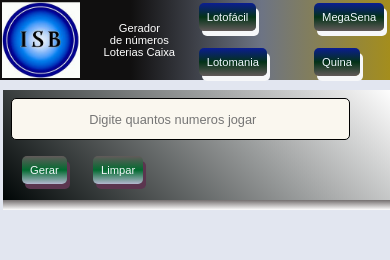
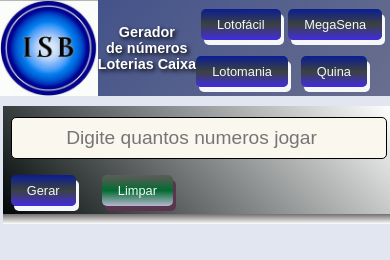
Before and after one commit to RogerioRuffino/Loto, a plain HTML site: page index.html in a window 390 px wide. Drawn offline with Linux system fonts and the light colour scheme.

Commit message:
Update style.css

```diff
--- a/style.css
+++ b/style.css
@@ -1,69 +1,91 @@
 /* @import url('https://fonts.googleapis.com/css2?family=Amatic+SC&display=swap'); */
 
-*{
+* {
     margin:0;
     padding:0;
-    /* font-size: 1rem; */
     border:0;
   }
+  body {
+    background-color:rgb(226, 230, 240);
+    width:100%;
+    font-family: 'amatic sc', sans-serif;
+    font-size:14px;
+  }
+/* ======================================================================================================== */
+.cab {
+  width: 100%;
+  height:12%;
+  display: inline-flex;
+  justify-content: space-between;
+  align-items: center;
+  align-self: center;
+  margin-bottom: 10px;
+  background:linear-gradient(-45deg,rgb(98, 73, 73), rgb(130, 130, 145),rgb(60, 77, 137),rgb(54, 37, 6),rgb(129, 77, 14));
+  background-size: 600% 600%;
+  animation: backgroundTransition 11s ease-in-out infinite;
 
-  .title{
+}
 
-    color: #ffff;
-    font-size:5rem;
-    align-self: center;
+@keyframes backgroundTransition {
+  0% {
+      background-position: 0% 50%;
+  }
+  50% {
+      background-position: 50% 100%;
+  }
+  100% {
+      background-position: 0% 90%;
+  }
+}
+
+
+.logo {
+  height:100%;
+}
+
+.title {
+  font-size: 2.8rem;
+  font-weight: bold;
   text-align: center;
+  color: white;
+  text-shadow: 2px 2px 4px black;
 }
+
+
 .bt1{
-    display:flex-cloumn;
-    align-self: center;
+  /* padding: 3%; */
+  text-align:center;
+
 }
 .bt2 {
-
-    display:flex-cloumn;
-    align-self: center;
+  /* padding: 3%; */
   padding-right: 2%;
+  text-align:center;
 }
-
-  .b1 {
-    font-size:3rem;
-    margin-right: 3%;
+  .b1, .b2 {
+    font-size: 2rem;
     height: 25%;
-    align-self: center;
-    background: linear-gradient(to bottom, rgb(11, 29, 146), rgb(3, 50, 23), #625a5a);
+    background: linear-gradient(to bottom, rgb(11, 29, 146), rgb(60, 66, 63), #412ce2);
     color:aliceblue;
-    padding: 8px 8px;
-    border: 0px rgb(245, 235, 235) solid;
+    padding: 0.5rem 1rem;
+    border: 0px rgb(3, 2, 2) solid;
     border-radius: 5px;
     box-shadow: 3px 5px rgb(246, 247, 249);
     transition-duration: 0.3s;
 
+
   }
 
-   .b2 {
-    font-size:3rem;
+
+  .b3 {
+    font-size: 2rem;
     width: fit-content;
     margin-left:3%;
     height: 15%;
     align-self: center;
     background: linear-gradient(to top, rgb(181, 184, 208), rgb(2, 107, 48), #625a5a);
     color:rgb(244, 248, 251);
-    padding: 8px 8px;
-    border: 0px rgb(255, 255, 255) solid;
-    border-radius: 5px;
-    box-shadow: 3px 5px rgb(91, 53, 79);
-    transition-duration: 0.3s;
-
-  }
-  .b3 {
-    font-size:3rem;
-    width: fit-content;
-    margin-left:3%;
-    height: 15%;
-    align-self: center;
-    background: linear-gradient(to top, rgb(181, 184, 208), rgb(2, 107, 48), #625a5a);
-    color:rgb(244, 248, 251);
-    padding: 8px 8px;
+    padding: 0.5rem 1rem;
     border: 0px rgb(255, 255, 255) solid;
     border-radius: 5px;
     box-shadow: 3px 5px rgb(91, 53, 79);
@@ -71,53 +93,16 @@
 
   }
 
-  body {
-    background-color:rgb(226, 230, 240);
-    width:100%;
-    font-family: 'amatic sc', sans-serif;
-    font-size:14px;
-  }
-  .cab {
-    width: 100%;
-    background: linear-gradient(to bottom, #000000, #ffffff);
-    background: linear-gradient(to right, rgb(16, 15, 15), rgb(16, 15, 15), rgb(109, 116, 132), #a58e1b);
-    display: inline-flex;
-    justify-content: space-between;
-    align-items: center;
-    animation: backgroundTransition 8s ease-in-out infinite;
-    position: relative;
-    padding-left:2px;
-    padding-top:2px;
-    padding-bottom: 2px;
-    margin-bottom: 10px;
+  .b2:hover, .b1:hover, b3:hover {
 
-    background-size: 100% 100%;
-    }
-
-    .cab .logo  {
-      width: 20%;
-      height: 20%;
-      align-self: center;
-
-    }
-
-    .cab  .logo img {
-      padding-top: 4%;
-      padding-left: 2%;
-    }
-
-
-
-
-    .b2:hover, .b1:hover, b3:hover {
     background: linear-gradient(to top, rgb(181, 184, 208), rgb(41, 159, 163), #625a5a);
     transition-duration: 0.3s;
+    align-self: center;
   }
   .b1:active, .b2:active, .b3:active {
     box-shadow: none;
     transform: translateY(10px);
   }
-
 
     .converter{
      width:100%;
@@ -132,23 +117,29 @@
       input{
       margin-top:1%;
       border-radius:5px;
-      width:65%;
+      width:100%;
       height: 40px;
       text-align: center;
-      font-size: 3rem;
+      font-size: 2rem;
       background-color:#faf7ef;
       border:1px black solid;
       }
 
+      #valor {
+
+        width: 25%;
+        height: 25%;
+        padding:0.5px;
+        font-size:2rem;
+
+      }
+
       .entradas{
         display:flexbox;
-
         align-self:center;
         background: linear-gradient(45deg, #000606, #ffffff), #73242400;
         padding: 2%;
         margin: botom 3%;
-
-
       }
 
       .saidas{
@@ -161,6 +152,7 @@
         border-collapse: collapse;
         width: 50%;
         margin: auto;
+        font-size: 2rem;
       }
       td {
         border: 1px solid rgb(87, 85, 85);
@@ -168,6 +160,7 @@
       }
       tr:nth-child(even) td {
         background-color: #faf8f8;
+
       }
       tr:nth-child(odd) td {
         background-color: #eed696;
@@ -180,23 +173,22 @@
     /* Media Queries */
     /* --------------------------------------------------------------------------------------- */
 
-    @media (max-width: 1570px) {
+    @media (max-width: 860px) {
 
       .cab .title{
-        font-size:2.5rem;
+        font-size:1.5rem;
         /* align-self: center; */
       }
        .logo{
-        width:100%;
-        /* align-content:center; */
+        width:18%;
+         align-content:center;
 
       }
       .b1, .b2, .b3 {
 
         margin-right: 3%;
-        height: 25%;
-        margin-bottom: 2%;
-        font-size:2rem
+        height: 20%;
+        font-size:1rem
 
       }
 
@@ -204,31 +196,31 @@
 
       input{
         margin-top:1%;
-        font-size: 2rem;
+        font-size: 1.5rem;
 
         }
 
 
     }
   /* =================================================== */
-    @media (max-width: 860px) {
+    @media (max-width: 480px) {
 
 
       .cab .title{
-        font-size:2rem;
+        font-size:0.9rem;
         /* align-self: center; */
       }
       .logo{
-        width:100%;
-        /* align-content:center; */
+        width:25%;
 
-      }
+
+      } *
       .b1, .b2, .b3 {
 
         margin-right: 3%;
-        height: 25%;
-        margin-bottom: 2%;
-        font-size:1.5rem
+        height: 15%;
+
+        font-size:0.8rem
 
       }
 
@@ -236,7 +228,7 @@
 
       input{
         margin-top:1%;
-        font-size: 2rem;
+        font-size: 1.2rem;
 
         }
 
@@ -245,24 +237,24 @@
         /* =================================================== */
 
 
-    @media (max-width: 610px) {
+    @media (max-width: 346px) {
 
 
       .cab .title{
-        font-size:1.3rem;
+        font-size:0.5rem;
         /* align-self: center; */
       }
-      .logo{
+      /* .logo{
         width:100%;
-        /* align-content:center; */
 
-      }
+
+      } */
       .b1, .b2, .b3 {
 
         margin-right: 3%;
-        height: 25%;
-        margin-bottom: 2%;
-        font-size:1.1rem
+        height: 15%;
+        font-size:0.6rem;
+        margin-bottom:4px
 
       }
 
@@ -270,12 +262,19 @@
 
       input{
         margin-top:1%;
-        font-size: 1.3rem;
+        font-size: 0.9rem;
+
 
         }
     }
+    table {
+      border-collapse: collapse;
+      width: 50%;
+      margin: auto;
+      font-size: 1rem;
+    }
 
-    @media (max-width: 425px) {
+    @media (max-width: 25px) {
 
 
       .cab .title{
@@ -283,16 +282,16 @@
         padding:0;
         margin:0;
       }
-      .logo{
+      /* .logo{
         width:100%;
-        /* align-content:center; */
 
-      }
+
+      } */
       .b1, .b2, .b3 {
 
         margin-right: 3%;
         height: 25%;
-        margin-bottom: %;
+        margin-bottom: 2%;
         font-size:0.7rem
 
       }
@@ -300,9 +299,8 @@
 
 
       input{
-        margin-top:0%;
-        font-size: 0.8rem;
-        width:90%;
+        margin-top:1%;
+        font-size: 0.9rem;
 
         }
 
```
Lines whose indentation alone changed are shown as unchanged.
